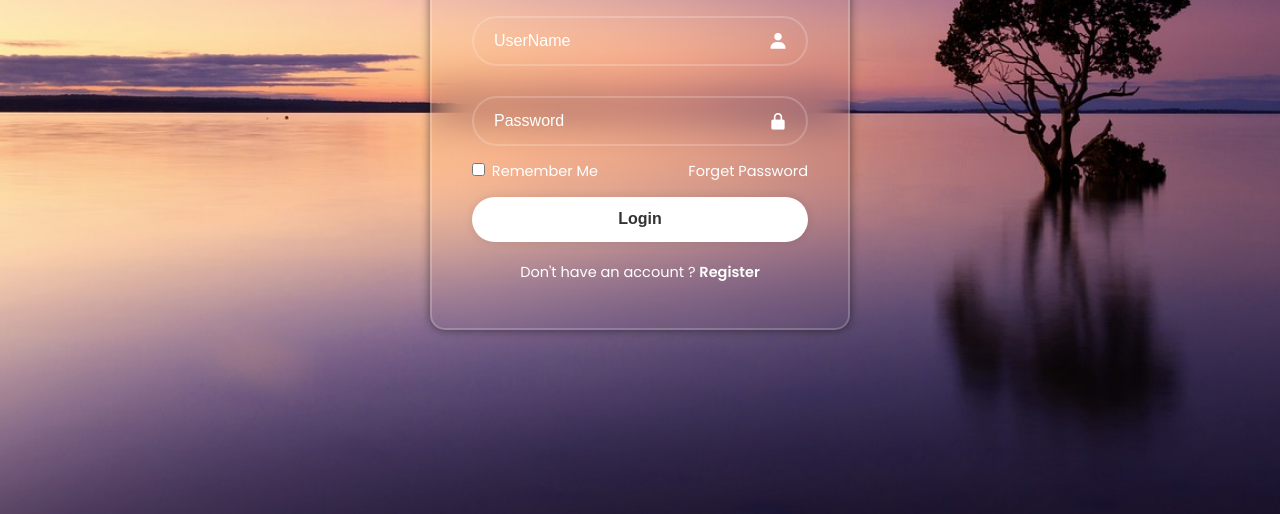
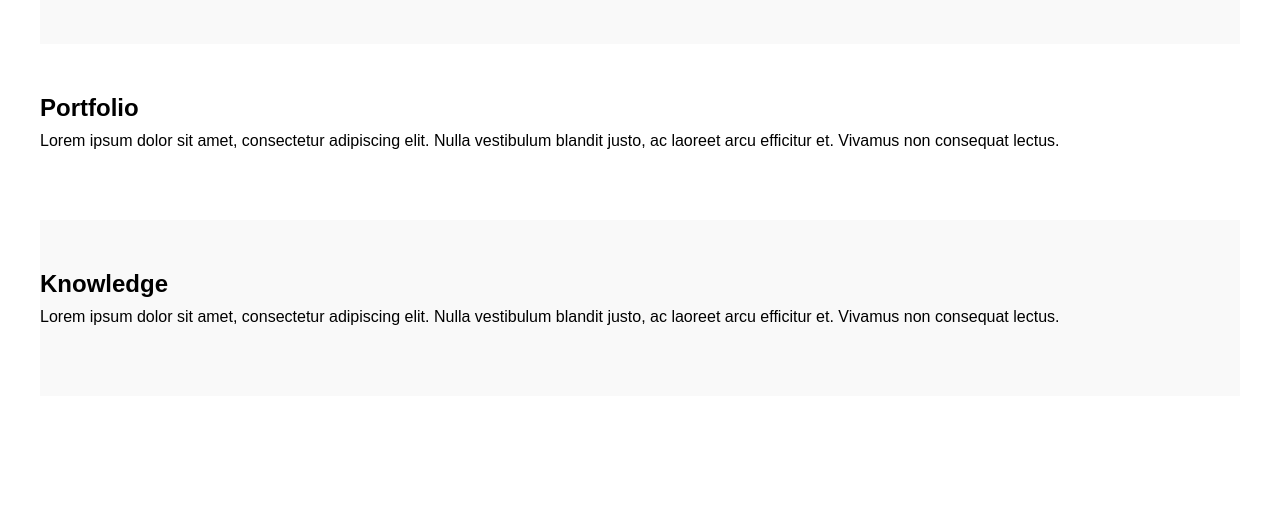
Before and after one commit to ramiaguero/CVpage, a plain HTML site: page index.html in a window 1280 px wide. Shown: the part 286-800 px from the top of the page. Drawn offline with nearby package versions, Linux system fonts and the light colour scheme.

Commit message:
fourth iteration of the page

```diff
--- a/index.html
+++ b/index.html
@@ -3,37 +3,41 @@
 <head>
     <meta charset="UTF-8">
     <meta name="viewport" content="width=device-width, initial-scale=1.0">
-    <meta http-equiv=“X-UA-Compatible” content=“ie=edge”>
-    <title>Document</title>
-    <link href='https://unpkg.com/boxicons@2.1.4/css/boxicons.min.css' rel='stylesheet'>
-    <link rel="stylesheet" href="main.css">
+    <meta http-equiv="X-UA-Compatible" content="ie=edge">
+    <title>My Portfolio</title>
+    <!-- Add CSS stylesheet link here -->
+    <link rel="stylesheet" href="./main.css">
 </head>
 <body>
-    <div class="main">
-        <form action="">
-            <h1>Login</h1>
-            <div class="textbox">
-                <input type="text" placeholder="UserName" required>
-                <i class='bx bxs-user'></i>
-            </div>
-            <div class="textbox">
-                <input type="password" placeholder="Password" required>
-                <i class='bx bxs-lock-alt'></i>
-            </div>
+    <header>
+        <nav>
+            <ul>
+                <li><a href="#main-page">About</a></li>
+                <li><a href="#portfolio">Portfolio</a></li>
+                <li><a href="#tools-knowledge">Knowledge</a></li>
+            </ul>
+        </nav>
+    </header>
 
-            <div class="checkbox">
-                <label> <input type="checkbox"> Remember Me</label>
-                <a href="#">Forget Password</a>
-            </div>
+    <div id="main-page" class="container">
+        <!-- About section content -->
+        <h2>About Me</h2>
+        <p>Lorem ipsum dolor sit amet, consectetur adipiscing elit. Nulla vestibulum blandit justo, ac laoreet arcu efficitur et. Vivamus non consequat lectus.</p>
+    </div>
 
-            <button class="button" type="submit"> Login</button>
-            <div class="register">
-                <p>Don't have an account ?
-                    <a href="#"> Register</a>
-                </p>
+    <div id="portfolio" class="container">
+        <!-- Portfolio section content -->
+        <h2>Portfolio</h2>
+        <p>Lorem ipsum dolor sit amet, consectetur adipiscing elit. Nulla vestibulum blandit justo, ac laoreet arcu efficitur et. Vivamus non consequat lectus.</p>
+    </div>
 
-            </div>
-        </form>
+    <div id="tools-knowledge" class="container">
+        <!-- Knowledge section content -->
+        <h2>Knowledge</h2>
+        <p>Lorem ipsum dolor sit amet, consectetur adipiscing elit. Nulla vestibulum blandit justo, ac laoreet arcu efficitur et. Vivamus non consequat lectus.</p>
     </div>
+
+    <!-- Add JavaScript script link here -->
+    <script src="./script.js"></script>
 </body>
 </html>
--- a/main.css
+++ b/main.css
@@ -1,122 +1,76 @@
-@import url('https://fonts.googleapis.com/css2?family=Poppins:wght@300;400;500;600;700;800&display=swap');
-
-*{
+/* Reset default browser styles */
+* {
     margin: 0;
     padding: 0;
     box-sizing: border-box;
 }
-body{
-    font-family: 'Poppins', sans-serif;
-    display: flex;
-    justify-content: center;
-    align-items: center;
-    min-height: 100vh;
-    background: url('img.jpg') no-repeat;
-    background-size: cover;
-    background-position: center;
 
+/* Global styles */
+body {
+    font-family: Arial, sans-serif;
 }
 
-.main{
-    width: 420px;
-    background: transparent;
-    border: 2px solid rgba(255, 255, 255, .2);
-    backdrop-filter: blur(20px);
-    box-shadow: 0 0 10px rgba(0, 0, 0, .5);
-    color: white;
-    padding: 30px 40px;
-    border-radius: 15px;
+.container {
+    max-width: 1200px;
+    margin: 0 auto;
+    padding: 20px;
 }
 
-.main h1{
-    font-size: 36px;
-    text-align: center;
+h1, h2, h3 {
+    margin-bottom: 10px;
 }
 
-.main .textbox{
-    width: 100%;
-    height: 50px;
-    margin: 30px 0;
-    position: relative;
+p {
+    margin-bottom: 20px;
 }
 
-.main .textbox input{
-    width: 100%;
-    height: 100%;
-    background: transparent;
-    border: none;
-    outline: none;
-    border: 2px solid rgba(255, 255, 255, .2);
-    border-radius: 40px;
-    font-size: 16px;
-    color: white;
-    padding: 20px 45px 20px 20px;
+/* Main page styles */
+#main-page {
+    background-color: #f9f9f9;
+    text-align: center;
+    padding: 100px 0;
 }
 
-.main input::placeholder{
-    color: white;
+/* Portfolio section styles */
+#portfolio {
+    background-color: #fff;
+    padding: 50px 0;
 }
 
-
-.main i{
-    position: absolute;
-    right: 20px;
-    top: 50%;
-    transform: translateY(-50%);
-    font-size: 20px;
+.project-grid {
+    display: grid;
+    grid-template-columns: repeat(auto-fill, minmax(250px, 1fr));
+    gap: 20px;
 }
 
-.main .checkbox{
-    display: flex;
-    justify-content: space-between;
-    font-size: 14.5px;
-    margin: -15px 0 15px;
+.project-item {
+    background-color: #f5f5f5;
+    padding: 20px;
+    border-radius: 5px;
 }
 
-.main label input{
-    accent-color: white;
-    margin-right: 3px;
+.project-item h3 {
+    margin-bottom: 5px;
 }
 
-.checkbox a{
-    color: white;
-    text-decoration: none;
+/* Tools and Knowledge section styles */
+#tools-knowledge {
+    background-color: #f9f9f9;
+    padding: 50px 0;
 }
 
-.checkbox a:hover{
-    text-decoration: underline;
-    transform: scale(1.02);
+.tool-grid {
+    display: grid;
+    grid-template-columns: repeat(auto-fill, minmax(200px, 1fr));
+    gap: 20px;
 }
 
-
-.main .button{
-    width: 100%;
-    height: 45px;
-    background: white;
-    border: none;
-    outline: none;
-    border-radius: 40px;
-    box-shadow: 0 0 10px rgba(0, 0, 0, .1);
-    cursor: pointer;
-    font-size: 16px;
-    color: #333;
-    font-weight: 600;
+.tool-item {
+    background-color: #fff;
+    padding: 20px;
+    border-radius: 5px;
 }
 
-.main .register{
-    font-size: 14.5px;
-    text-align: center;
-    margin: 20px 0 15px;
+.tool-item h3 {
+    margin-bottom: 5px;
 }
-
-
-.register p a {
-    color: white;
-    text-decoration: none;
-    font-weight: 600;
-}
-
-.register p a:hover{
-    text-decoration: underline;
-    transform: scale(1.02);
-}
```
